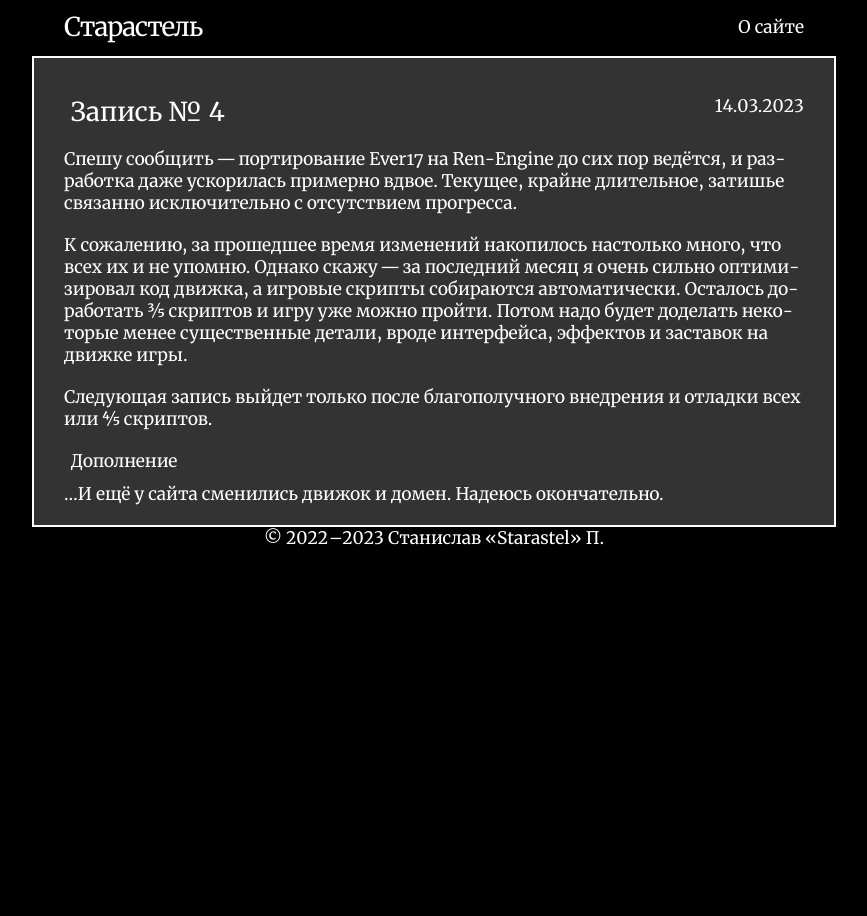
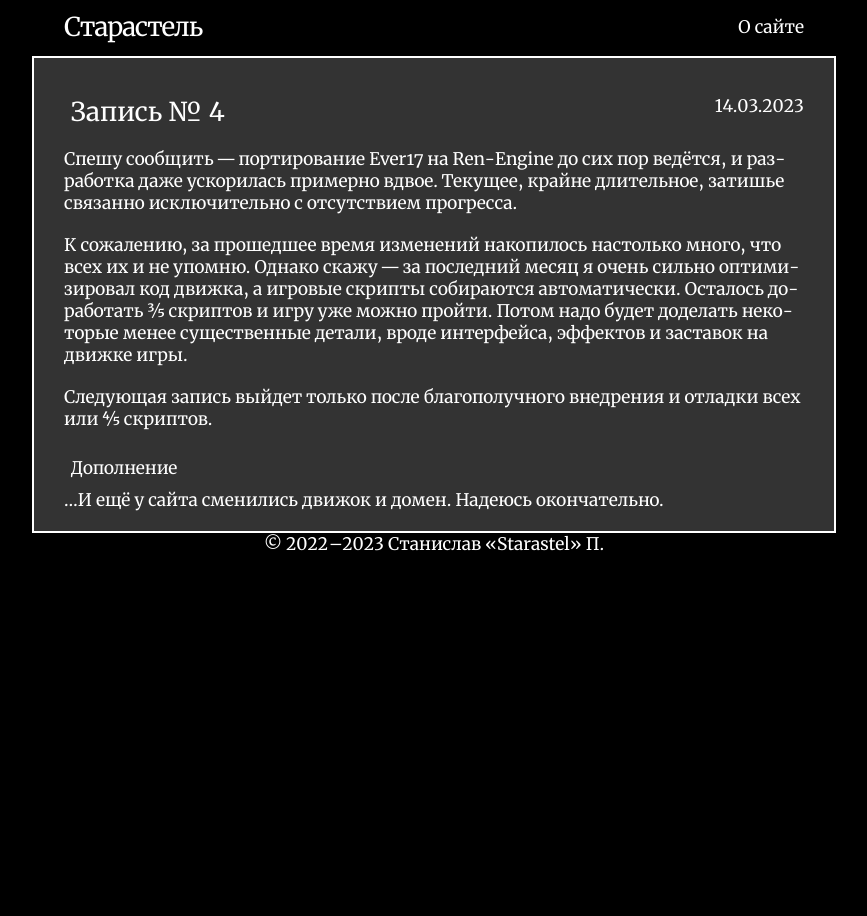
Before and after one commit to Starastel/stStarastel, a Jekyll site: the page built from _posts/2023-03-15-post4.md, in a window 1280 px wide. Shown: the whole page, without its empty margins (206-1073 px from the left). Built offline with Jekyll 4.4.1, drawn with Linux system fonts in a browser that asks for light colours.

Commit message:
Update main.scss

```diff
--- a/assets/main.scss
+++ b/assets/main.scss
@@ -80,10 +80,6 @@ body {
 	font-size: 13pt;
 	color: $text-color;
 	background-color: $background-color;
-	-webkit-text-size-adjust: 100%;
-	-webkit-font-feature-settings: "kern" 1;
-	-moz-font-feature-settings: "kern" 1;
-	-o-font-feature-settings: "kern" 1;
 	font-feature-settings: "kern" 1;
 	font-kerning: normal;
 	display: flex;
@@ -97,7 +93,7 @@ h1, h2, h3, h4, h5, h6, blockquote, pre, ol, dl, figure,
 	text-align: left;
 	text-indent: 5pt;
 	margin-bottom: 8pt;
-	margin-top: 15pt;
+	margin-top: 20pt;
 }
 
 main {display: block;}
```
